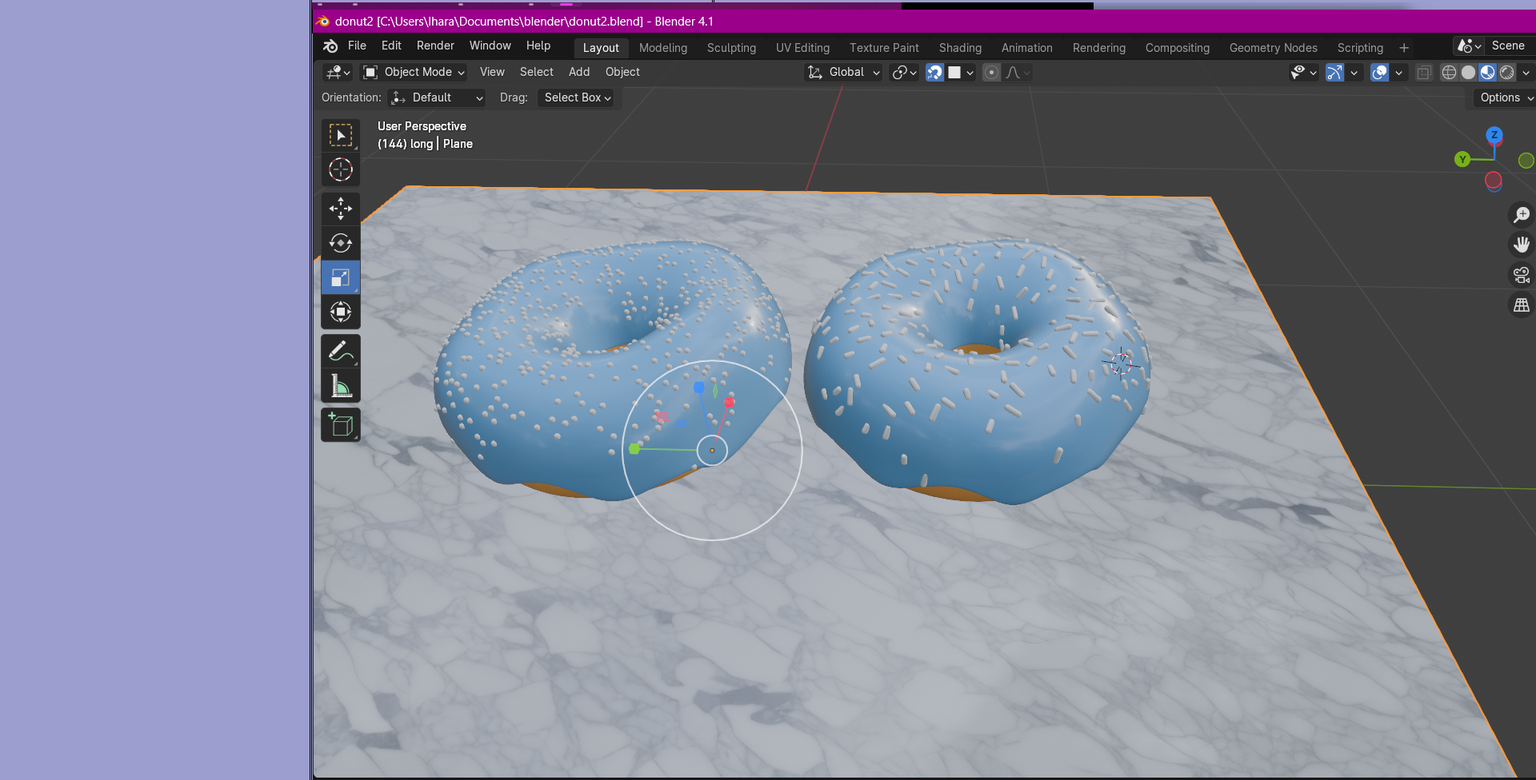
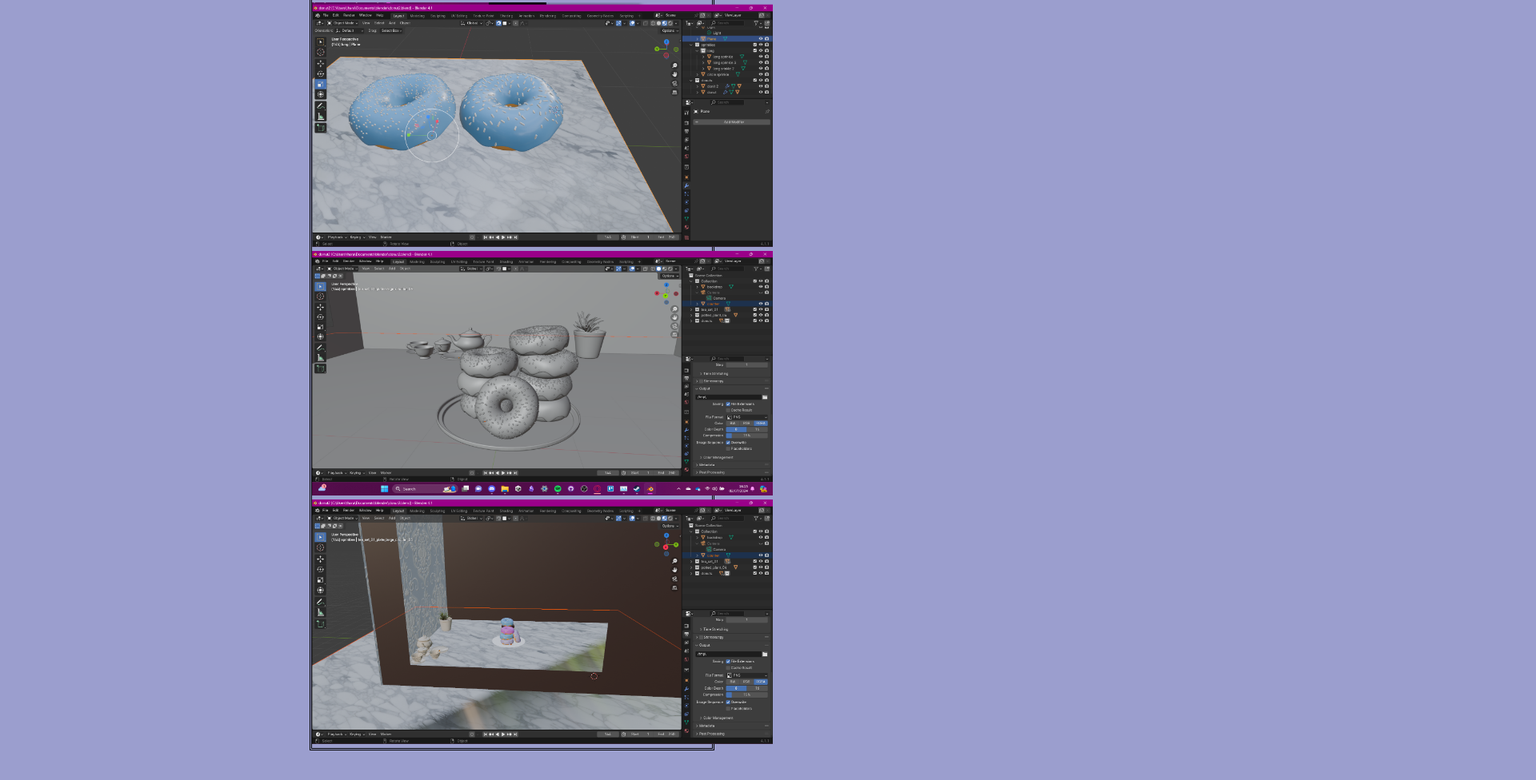
Before and after one commit to itemlia/itemlia.github.io, a plain HTML site: page donuts.html in a window 1280 px wide. Shown: the part 184-1160 px from the top of the page at 80% size, 1920 px wide, since content can reach past the window. After the commit the page ends 1131 px from the top, so only its background shows below. Drawn offline with Linux system fonts and the light colour scheme.

Commit message:
hey hop in sweetie boy
resize images

```diff
--- a/donuts.html
+++ b/donuts.html
@@ -14,9 +14,9 @@
 
       <div class="normal">
         <p>this was my first attempt at 3D modelling using blender. i mostly followed a tutorial by Blender Guru on youtube. note: no textures are mine and plant and tea set are from polyhaven</p>
-        <img src="donuts/in progress.png" alt="donuts in progress" class="center">
-        <img src="donuts/no mats.png" alt="donuts no materials" class="center">
-        <img src="donuts/nefore final render.png" alt="donuts before final render" class="center">
+        <img src="donuts/in progress.png" alt="donuts in progress" width="576" height="306" class="center">
+        <img src="donuts/no mats.png" alt="donuts no materials" width="576" height="306" class="center">
+        <img src="donuts/nefore final render.png" alt="donuts before final render" width="576" height="306" class="center">
       </div>
     </body>
 </html>
```
